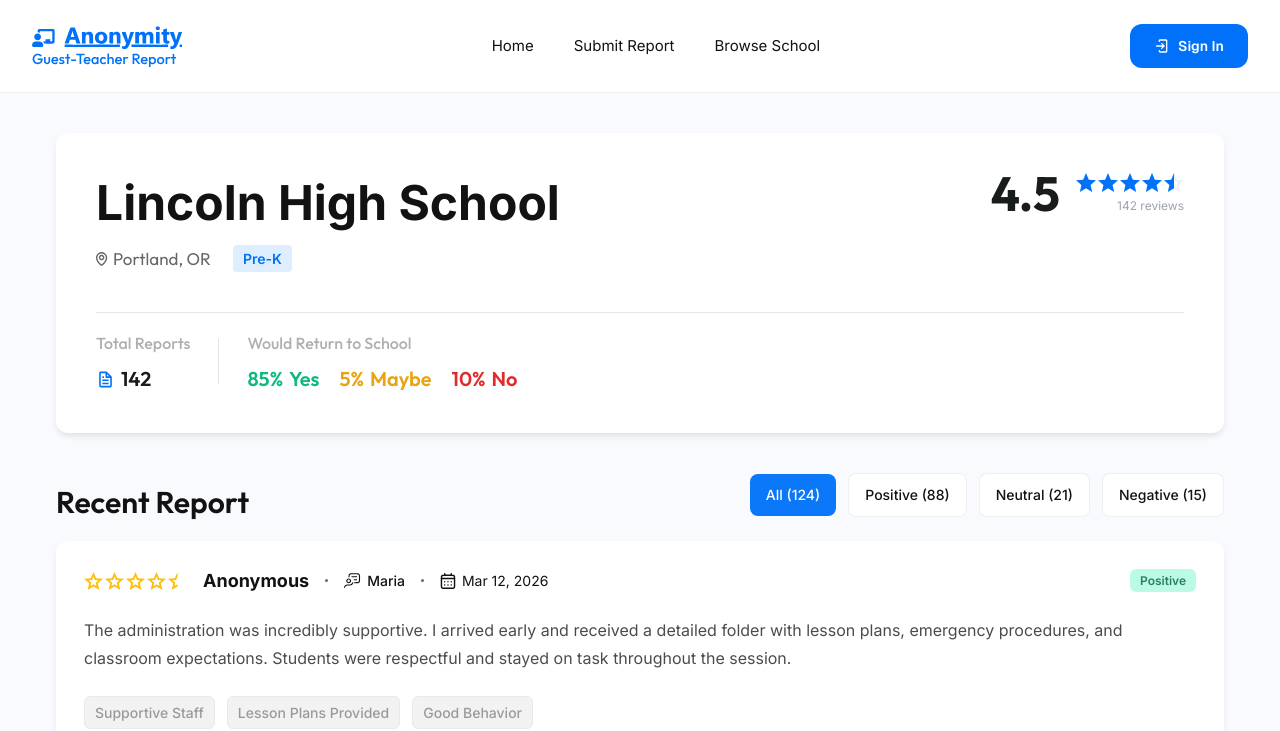
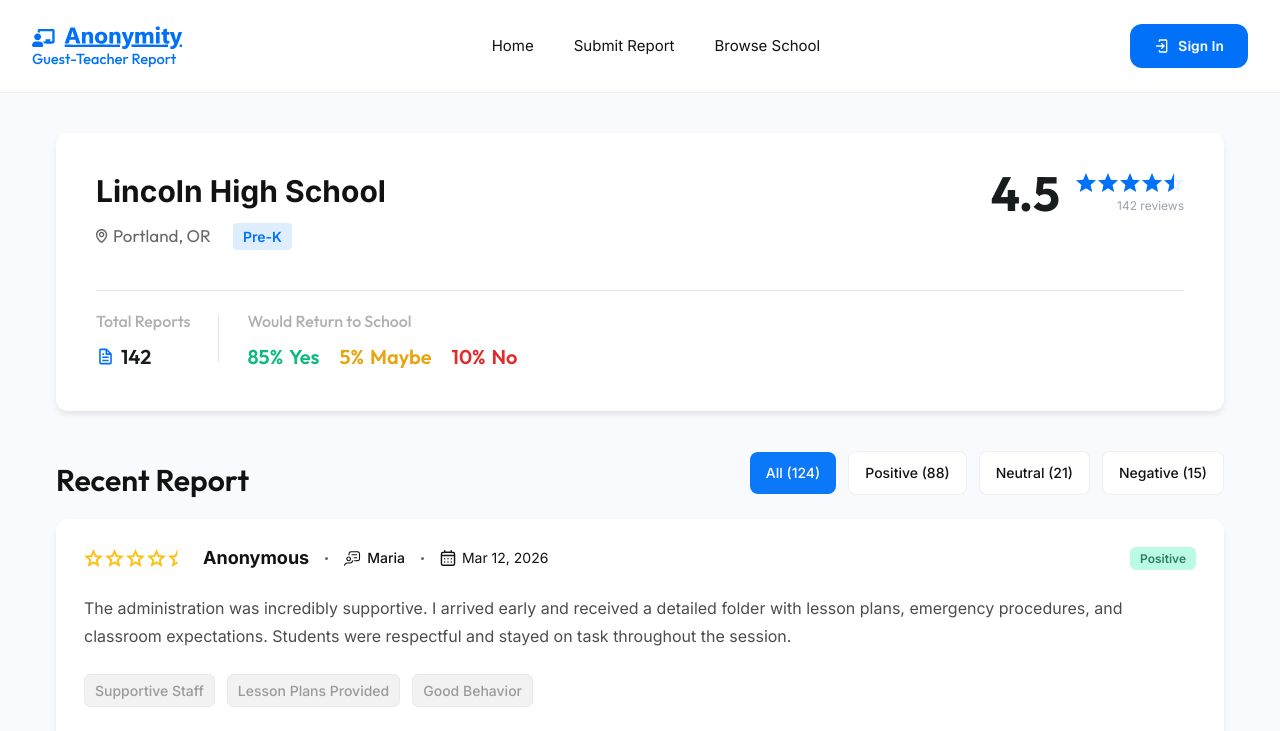
Before and after one commit to AshimaSharma123/anonymity_, a Next.js app: page /school in a window 1280 px wide. Shown: the top 731 px of the page. Built offline with nearby package versions, Linux system fonts and the light colour scheme.

Commit message:
school detail page responsive changes

```diff
--- a/app/school/page.tsx
+++ b/app/school/page.tsx
@@ -797,7 +797,7 @@ export default function SchoolDetailPage() {
           <div className="flex flex-col lg:flex-row lg:items-start lg:justify-between gap-4 sm:gap-6">
             {/* Left: name, location, grade */}
             <div className="flex flex-col gap-2 sm:gap-3">
-              <h1 className="text-[#121212] font-inter font-bold text-2xl sm:text-3xl lg:text-4xl xl:text-5xl leading-tight">
+              <h1 className="text-[#121212] font-inter font-bold text-2xl sm:text-3xl leading-tight">
                 Lincoln High School
               </h1>
               <div className="flex items-center gap-2 sm:gap-3 flex-wrap">
```
